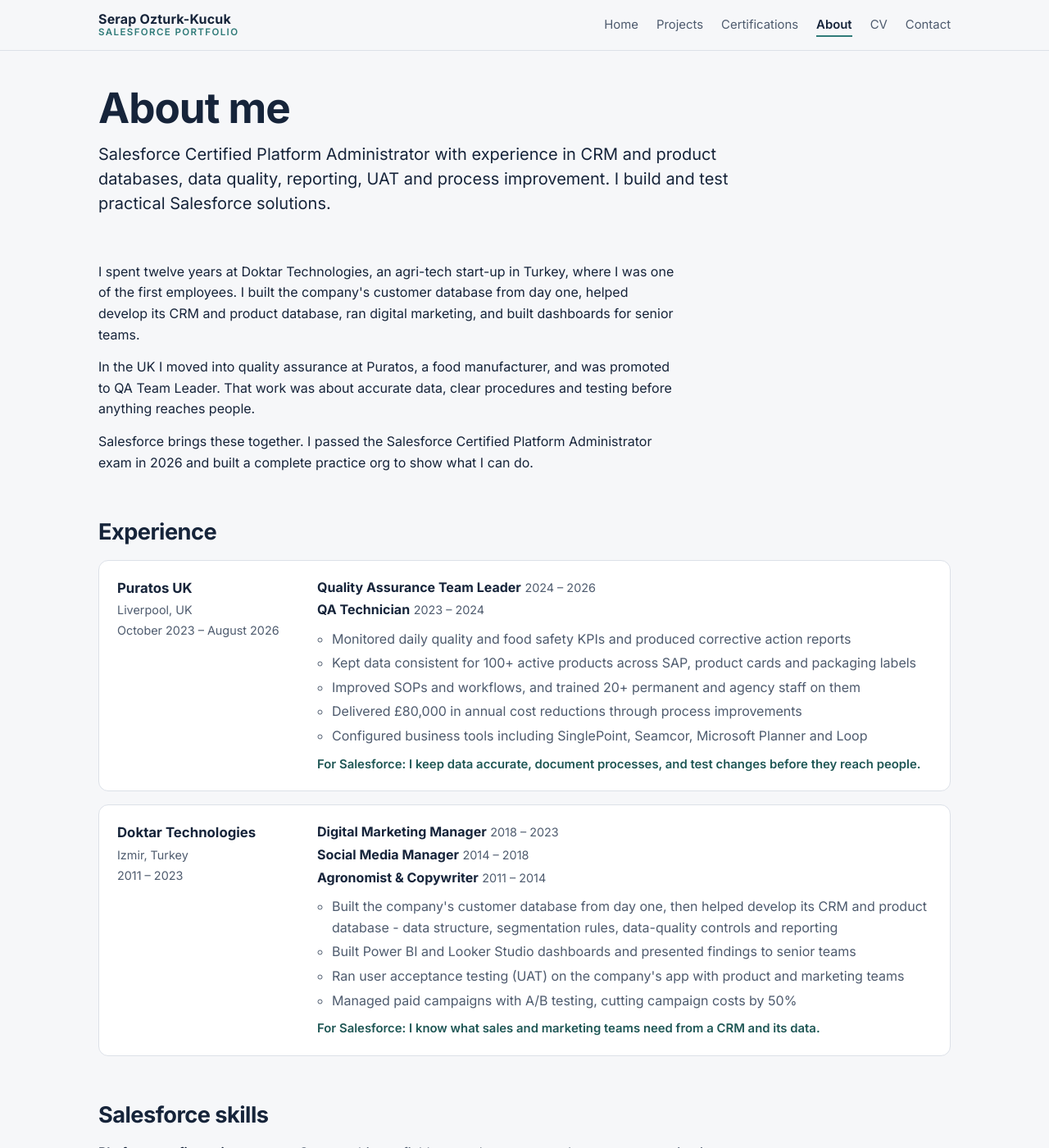
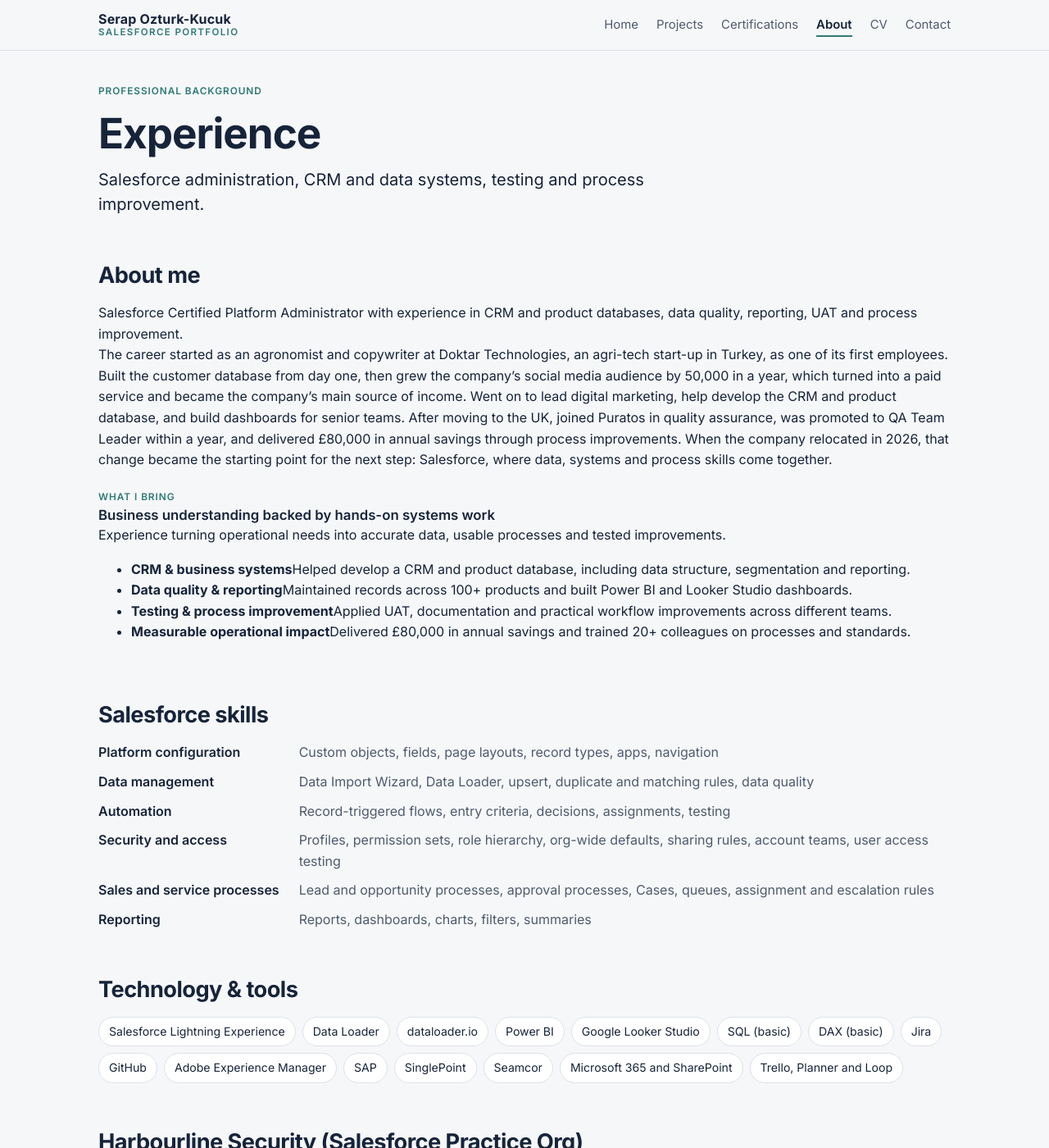
Before and after one commit to serapozturkkucuk/serapozturkkucuk.github.io, a Jekyll site: the page built from about/index.html, in a window 1280 px wide and 1400 px high. Shown: the whole window at 82% size. Built offline with Jekyll 4.4.1, drawn with Linux system fonts in a browser that asks for light colours; some of the changed text lies outside the part shown.

Commit message:
Restructure Experience page and career narrative

```diff
--- a/about/index.html
+++ b/about/index.html
@@ -1,67 +1,99 @@
 ---
 layout: default
-title: About
+title: Experience
 ---
-<header class="page-head">
-  <h1>About me</h1>
-  <p class="lede">{{ site.author.summary }}</p>
+<header class="page-head experience-head">
+  <span class="label">Professional background</span>
+  <h1>Experience</h1>
+  <p class="lede">Salesforce administration, CRM and data systems, testing and process improvement.</p>
 </header>
 
-<section class="block prose">
-  <p>I spent twelve years at Doktar Technologies, an agri-tech start-up in Turkey, where I was one of the first employees. I built the company's customer database from day one, helped develop its CRM and product database, ran digital marketing, and built dashboards for senior teams.</p>
-  <p>In the UK I moved into quality assurance at Puratos, a food manufacturer, and was promoted to QA Team Leader. That work was about accurate data, clear procedures and testing before anything reaches people.</p>
-  <p>Salesforce brings these together. I passed the Salesforce Certified Platform Administrator exam in 2026 and built a complete practice org to show what I can do.</p>
-</section>
-
-<section class="block">
-  <h2>Experience</h2>
-  <ol class="jobs">
-    {% for j in site.data.experience %}
-    <li class="card">
-      <div class="when">
-        <b>{{ j.company }}</b>
-        <span>{{ j.location }}</span>
-        <span>{{ j.dates }}</span>
-      </div>
-      <div class="what">
-        <ul class="roles">{% for r in j.roles %}<li><b>{{ r.title }}</b> <span>{{ r.dates }}</span></li>{% endfor %}</ul>
-        <ul class="points">{% for pt in j.points %}<li>{{ pt }}</li>{% endfor %}</ul>
-        {% if j.for_salesforce %}<p class="so">For Salesforce: {{ j.for_salesforce }}</p>{% endif %}
-      </div>
-    </li>
-    {% endfor %}
-  </ol>
+<section class="block experience-intro">
+  <h2>About me</h2>
+  <div class="experience-story">
+    <p class="intro-lead">Salesforce Certified Platform Administrator with experience in CRM and product databases, data quality, reporting, UAT and process improvement.</p>
+    <p>The career started as an agronomist and copywriter at Doktar Technologies, an agri-tech start-up in Turkey, as one of its first employees. Built the customer database from day one, then grew the company’s social media audience by 50,000 in a year, which turned into a paid service and became the company’s main source of income. Went on to lead digital marketing, help develop the CRM and product database, and build dashboards for senior teams. After moving to the UK, joined Puratos in quality assurance, was promoted to QA Team Leader within a year, and delivered £80,000 in annual savings through process improvements. When the company relocated in 2026, that change became the starting point for the next step: Salesforce, where data, systems and process skills come together.</p>
+  </div>
+  <div class="experience-value">
+    <div class="experience-value-heading">
+      <span class="label">What I bring</span>
+      <h3>Business understanding backed by hands-on systems work</h3>
+      <p>Experience turning operational needs into accurate data, usable processes and tested improvements.</p>
+    </div>
+    <ul class="value-grid">
+      <li><strong>CRM &amp; business systems</strong><span>Helped develop a CRM and product database, including data structure, segmentation and reporting.</span></li>
+      <li><strong>Data quality &amp; reporting</strong><span>Maintained records across 100+ products and built Power BI and Looker Studio dashboards.</span></li>
+      <li><strong>Testing &amp; process improvement</strong><span>Applied UAT, documentation and practical workflow improvements across different teams.</span></li>
+      <li><strong>Measurable operational impact</strong><span>Delivered £80,000 in annual savings and trained 20+ colleagues on processes and standards.</span></li>
+    </ul>
+  </div>
 </section>
 
 <section class="block">
   <h2>Salesforce skills</h2>
-  <dl class="skill-table">
+  <dl class="skill-table experience-skills">
     {% for s in site.data.profile.skills %}<dt>{{ s.group }}</dt><dd>{{ s.text }}</dd>{% endfor %}
   </dl>
 </section>
 
 <section class="block">
-  <h2>Tools</h2>
+  <h2>Technology &amp; tools</h2>
   <ul class="chips">{% for t in site.data.profile.tools %}<li>{{ t }}</li>{% endfor %}</ul>
 </section>
 
-<section class="block split">
-  <div>
-    <h2>Education</h2>
-    {% for e in site.data.profile.education %}<p><b>{{ e.title }}</b><br><span class="muted">{{ e.place }} · {{ e.dates }}</span></p>{% endfor %}
-  </div>
-  <div>
-    <h2>Languages and details</h2>
-    <p class="muted">{{ site.data.profile.languages }}</p>
+<section class="block">
+  <h2>Harbourline Security (Salesforce Practice Org)</h2>
+  <div class="experience-project card">
+    <div>
+      <span class="pill">Self-directed practice project · 2026</span>
+      <h3>From business requirements to a tested Salesforce solution</h3>
+      <p>Designed, configured, tested and documented a Developer Edition practice org for a fictional security company. The project covers sales and service processes, record access, approval controls, data management, automation and reporting.</p>
+      <a class="btn primary" href="{{ '/projects/harbourline/' | relative_url }}">Explore Harbourline case study</a>
+    </div>
+    <img src="{{ '/assets/img/harbourline/kanban.png' | relative_url }}" alt="Salesforce Admin Request tracker Kanban view in Harbourline Security" loading="lazy">
   </div>
 </section>
 
 <section class="block">
-  <h2>How I'd start in a new org</h2>
-  <ol class="phases">
-    {% for a in site.data.profile.approach %}
-    <li class="card"><span class="label">{{ a.when }}</span><h3>{{ a.title }}</h3><p>{{ a.text }}</p></li>
+  <h2>Professional experience</h2>
+  <ol class="jobs experience-jobs">
+    {% for j in site.data.experience %}
+      {% if j.company contains 'Doktar' %}
+    <li class="card">
+      <div class="when"><b>{{ j.company }}</b><span>{{ j.location }}</span><span>{{ j.dates }}</span></div>
+      <div class="what">
+        <ul class="roles">{% for r in j.roles %}<li><b>{{ r.title }}</b><span>{{ r.dates }}</span></li>{% endfor %}</ul>
+        <ul class="points">{% for pt in j.points %}<li>{{ pt }}</li>{% endfor %}</ul>
+        {% if j.for_salesforce %}<p class="so">Relevant to Salesforce: {{ j.for_salesforce }}</p>{% endif %}
+      </div>
+    </li>
+      {% endif %}
+    {% endfor %}
+    {% for j in site.data.experience %}
+      {% unless j.company contains 'Doktar' %}
+    <li class="card">
+      <div class="when"><b>{{ j.company }}</b><span>{{ j.location }}</span><span>{{ j.dates }}</span></div>
+      <div class="what">
+        <ul class="roles">{% for r in j.roles %}<li><b>{{ r.title }}</b><span>{{ r.dates }}</span></li>{% endfor %}</ul>
+        <ul class="points">{% for pt in j.points %}<li>{{ pt }}</li>{% endfor %}</ul>
+        {% if j.for_salesforce %}<p class="so">Relevant to Salesforce: {{ j.for_salesforce }}</p>{% endif %}
+      </div>
+    </li>
+      {% endunless %}
     {% endfor %}
   </ol>
-  <p class="note-strong">I have a written playbook for learning an existing org before changing it.</p>
 </section>
+
+<section class="block experience-details">
+  <h2>Education, languages &amp; additional details</h2>
+  <div class="experience-details-grid">
+    <div class="card experience-detail-card">
+      <h3>Education</h3>
+      {% for e in site.data.profile.education %}<p><strong>{{ e.title }}</strong></p><p class="muted">{{ e.place }} · {{ e.dates }}</p>{% endfor %}
+    </div>
+    <div class="card experience-detail-card">
+      <h3>Languages &amp; additional details</h3>
+      <p>{{ site.data.profile.languages }}</p>
+    </div>
+  </div>
+</section>
```
